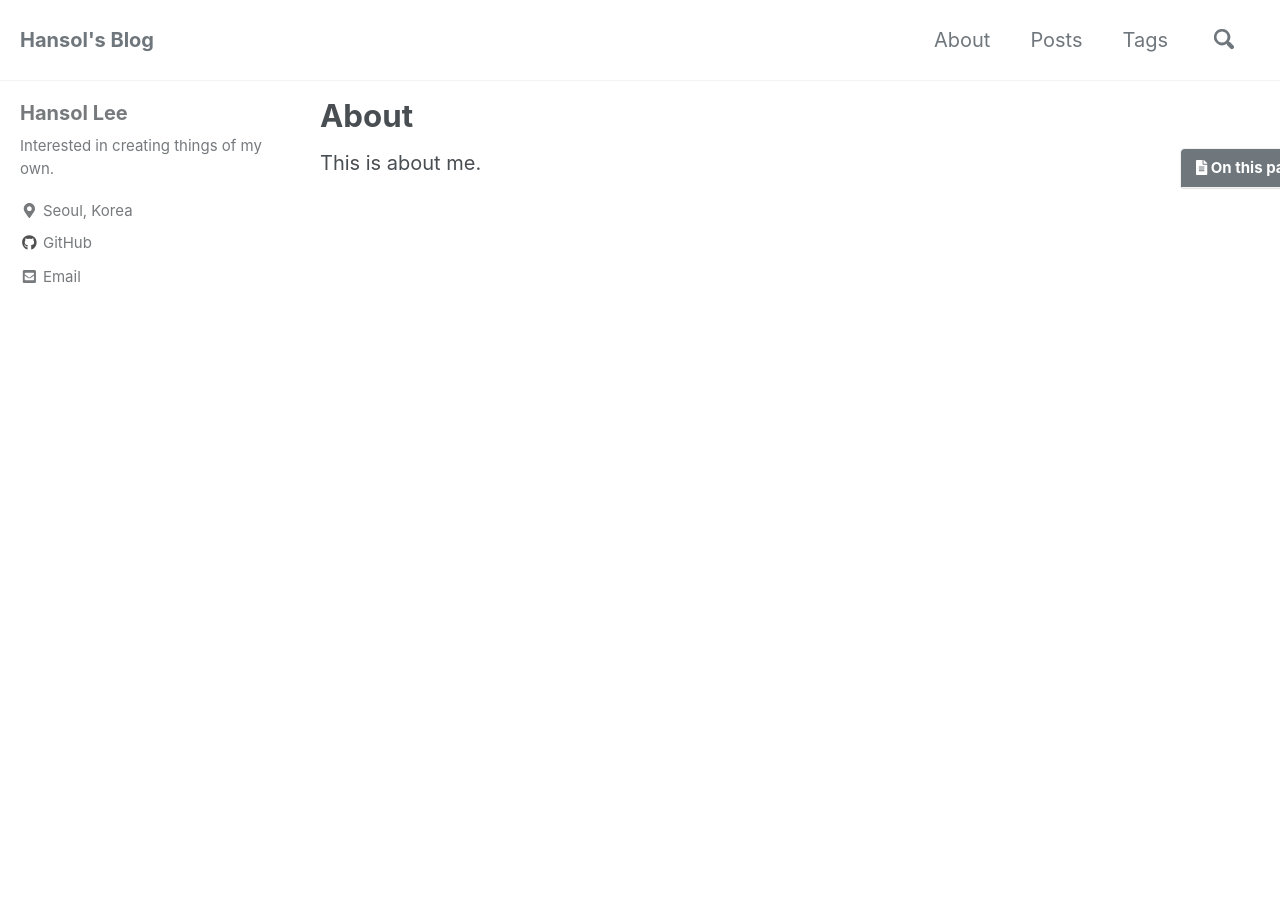
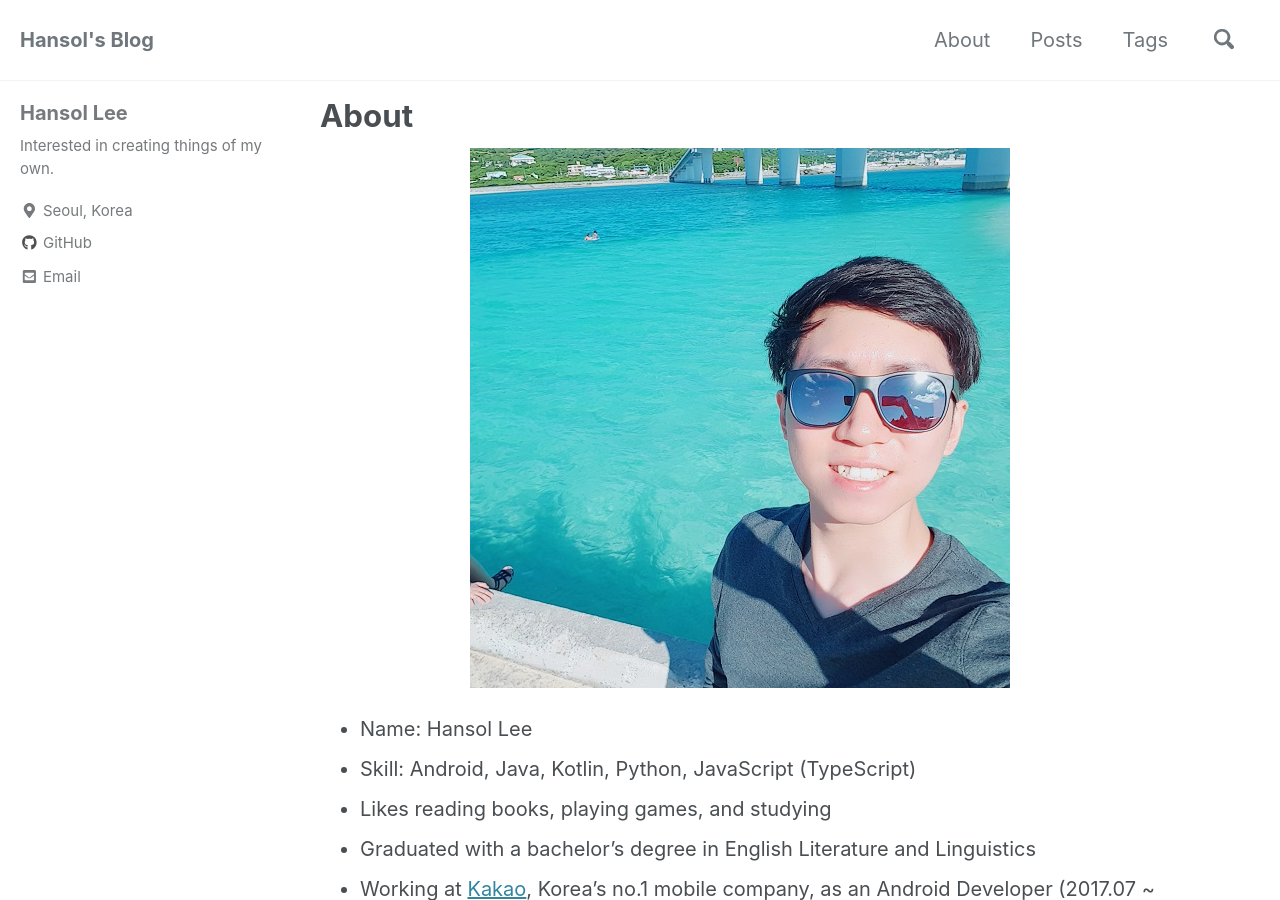
Before and after one commit to giantsol/giantsol.github.io, a Jekyll site: the page built from _pages/about.md, in a window 1280 px wide and 900 px high. Built offline with Jekyll 4.4.1, drawn with Linux system fonts in a browser that asks for light colours; cached includes are drawn as plain includes; nearby versions of some CDN libraries; some of the changed text lies outside the part shown.

Commit message:
update about page

```diff
--- a/_pages/about.md
+++ b/_pages/about.md
@@ -1,8 +1,13 @@
 ---
 permalink: /about/
 title: "About"
-excerpt: "About Me!"
-toc: true
+excerpt: "Introducing Hansol Lee"
 ---
 
-This is about me.
+![Me]({{ site.url }}{{ site.baseurl }}/assets/images/me.jpg){: .align-center}
+
+- Name: Hansol Lee
+- Skill: Android, Java, Kotlin, Python, JavaScript (TypeScript)
+- Likes reading books, playing games, and studying
+- Graduated with a bachelor's degree in English Literature and Linguistics
+- Working at [Kakao](https://www.kakaocorp.com/), Korea's no.1 mobile company, as an Android Developer (2017.07 ~ )
```
Also changed, not shown: assets/images/me.jpg (added).
